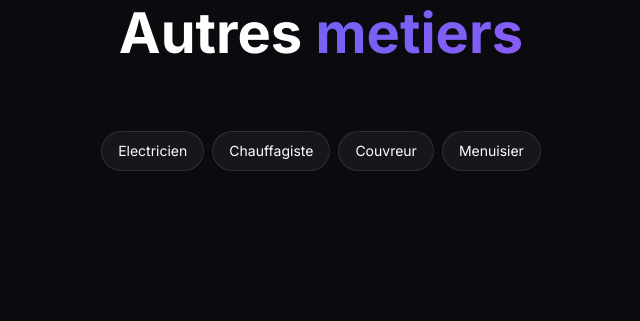
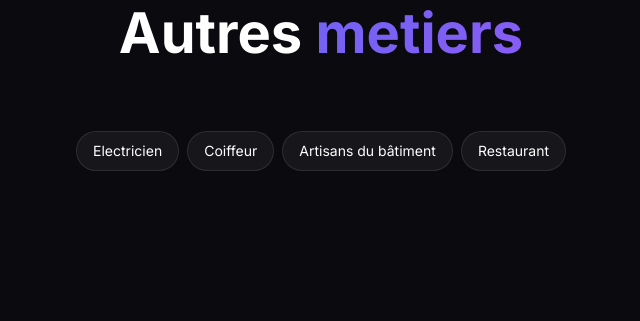
Before and after one commit to elbreizhad/PerTec, a PHP site: page /sites-metiers/plombier.php in a window 1280 px wide. Shown: the part 4016-4337 px from the top of the page, without its empty margins (319-959 px from the left). Run offline with PHP 8.4, Linux system fonts and the light colour scheme.

Commit message:
Harmonise le prix de départ à 490€ et corrige les liens internes morts
- Remplace les « à partir de 890€ » restants (Évreux, coiffeur, électricien)
  par 490€, cohérent avec services, tarifs et plombier
- Remplace 11 liens vers des pages inexistantes (dieppe, honfleur, lisieux,
  barbier, chauffagiste, couvreur, estheticienne, menuisier, spa) par des
  pages existantes du site

Co-Authored-By: Claude Opus 5.5 <noreply@anthropic.com>
Claude-Session: https://claude.ai/code/session_0144XEqaX9XDnnXbN1aAxT7J

```diff
--- a/site-html/creation-site-internet/bernay.php
+++ b/site-html/creation-site-internet/bernay.php
@@ -50,7 +50,7 @@ require_once dirname(__DIR__) . '/includes/header.php';
     <div class="villes-tags" style="justify-content: center; max-width: 800px; margin: 0 auto;" data-animate>
       <a href="/creation-site-internet/evreux.php" class="ville-tag" style="text-decoration: none;">Evreux</a>
       <a href="/creation-site-internet/pont-audemer.php" class="ville-tag" style="text-decoration: none;">Pont-Audemer</a>
-      <a href="/creation-site-internet/lisieux.php" class="ville-tag" style="text-decoration: none;">Lisieux</a>
+      <a href="/creation-site-internet/louviers.php" class="ville-tag" style="text-decoration: none;">Louviers</a>
     </div>
   </div></section>
 
--- a/site-html/creation-site-internet/evreux.php
+++ b/site-html/creation-site-internet/evreux.php
@@ -1,6 +1,6 @@
 <?php
 $pageTitle = 'Création Site Internet Evreux (27) | Devis Gratuit 24h | Pertec';
-$pageDescription = 'Création de site internet à Evreux pour artisans, commerces et PME. Site clé en main à partir de 890€. Devis gratuit sous 24h. Webmaster local dans l\'Eure.';
+$pageDescription = 'Création de site internet à Evreux pour artisans, commerces et PME. Site clé en main à partir de 490€. Devis gratuit sous 24h. Webmaster local dans l\'Eure.';
 $canonicalUrl = '/creation-site-internet/evreux';
 $activeMenu = '';
 
@@ -245,7 +245,7 @@ require_once dirname(__DIR__) . '/includes/header.php';
             <svg width="20" height="20" viewBox="0 0 20 20" fill="currentColor"><path fill-rule="evenodd" d="M5.293 7.293a1 1 0 011.414 0L10 10.586l3.293-3.293a1 1 0 111.414 1.414l-4 4a1 1 0 01-1.414 0l-4-4a1 1 0 010-1.414z"/></svg>
           </button>
           <div class="faq-answer">
-            <p>Le prix dépend de vos besoins. Comptez à partir de 890€ pour un site vitrine professionnel. Je vous établis un devis gratuit et sans engagement sous 24h.</p>
+            <p>Le prix dépend de vos besoins. Comptez à partir de 490€ pour un site vitrine professionnel. Je vous établis un devis gratuit et sans engagement sous 24h.</p>
           </div>
         </div>
 
--- a/site-html/creation-site-internet/pont-audemer.php
+++ b/site-html/creation-site-internet/pont-audemer.php
@@ -50,7 +50,7 @@ require_once dirname(__DIR__) . '/includes/header.php';
     <div class="villes-tags" style="justify-content: center; max-width: 800px; margin: 0 auto;" data-animate>
       <a href="/creation-site-internet/bernay.php" class="ville-tag" style="text-decoration: none;">Bernay</a>
       <a href="/creation-site-internet/evreux.php" class="ville-tag" style="text-decoration: none;">Evreux</a>
-      <a href="/creation-site-internet/honfleur.php" class="ville-tag" style="text-decoration: none;">Honfleur</a>
+      <a href="/creation-site-internet/le-havre.php" class="ville-tag" style="text-decoration: none;">Le Havre</a>
     </div>
   </div></section>
 
--- a/site-html/creation-site-internet/rouen.php
+++ b/site-html/creation-site-internet/rouen.php
@@ -165,7 +165,7 @@ require_once dirname(__DIR__) . '/includes/header.php';
         <a href="/creation-site-internet/le-havre.php" class="ville-tag" style="text-decoration: none;">Le Havre</a>
         <a href="/creation-site-internet/louviers.php" class="ville-tag" style="text-decoration: none;">Louviers</a>
         <a href="/creation-site-internet/vernon.php" class="ville-tag" style="text-decoration: none;">Vernon</a>
-        <a href="/creation-site-internet/dieppe.php" class="ville-tag" style="text-decoration: none;">Dieppe</a>
+        <a href="/creation-site-internet/val-de-reuil.php" class="ville-tag" style="text-decoration: none;">Val-de-Reuil</a>
       </div>
     </div>
   </section>
--- a/site-html/sites-metiers/plombier.php
+++ b/site-html/sites-metiers/plombier.php
@@ -63,9 +63,9 @@ require_once dirname(__DIR__) . '/includes/header.php';
     <div class="section-header"><h2 class="section-title" data-animate>Autres <span class="gradient-text">metiers</span></h2></div>
     <div class="villes-tags" style="justify-content: center; max-width: 800px; margin: 0 auto;" data-animate>
       <a href="/sites-metiers/electricien.php" class="ville-tag" style="text-decoration: none;">Electricien</a>
-      <a href="/sites-metiers/chauffagiste.html" class="ville-tag" style="text-decoration: none;">Chauffagiste</a>
-      <a href="/sites-metiers/couvreur.html" class="ville-tag" style="text-decoration: none;">Couvreur</a>
-      <a href="/sites-metiers/menuisier.html" class="ville-tag" style="text-decoration: none;">Menuisier</a>
+      <a href="/sites-metiers/coiffeur.php" class="ville-tag" style="text-decoration: none;">Coiffeur</a>
+      <a href="/secteurs/artisan.php" class="ville-tag" style="text-decoration: none;">Artisans du bâtiment</a>
+      <a href="/secteurs/restaurant.php" class="ville-tag" style="text-decoration: none;">Restaurant</a>
     </div>
   </div></section>
 
```
Also changed, not shown: site-html/sites-metiers/coiffeur.php (+4 -4 lines), site-html/sites-metiers/electricien.php (+4 -4 lines).
